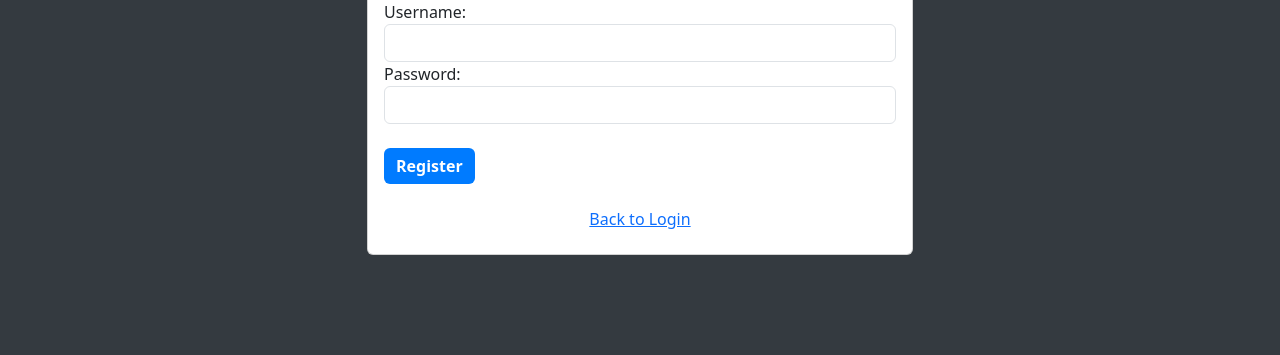
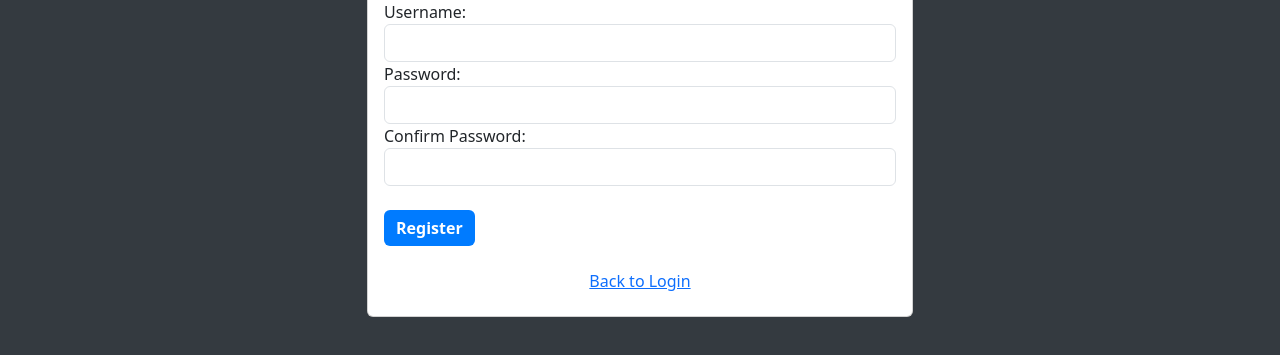
Before and after one commit to ldgze/GPT-flashcards-maker, a website: page frontend/registration.html in a window 1280 px wide. Shown: the part 297-652 px from the top of the page. Drawn offline with nearby package versions, Linux system fonts and the light colour scheme.

Commit message:
add minlength for password and confirm password input

```diff
--- a/frontend/registration.html
+++ b/frontend/registration.html
@@ -45,6 +45,20 @@
                     name="password"
                     class="form-control"
                     required
+                    minlength="6"
+                  />
+                </div>
+
+                <!-- also do something in js -->
+                <div class="form-group">
+                  <label for="password">Confirm Password:</label>
+                  <input
+                          type="password"
+                          id="confirm-password"
+                          name="password"
+                          class="form-control"
+                          required
+                          minlength="6"
                   />
                 </div>
 
```
